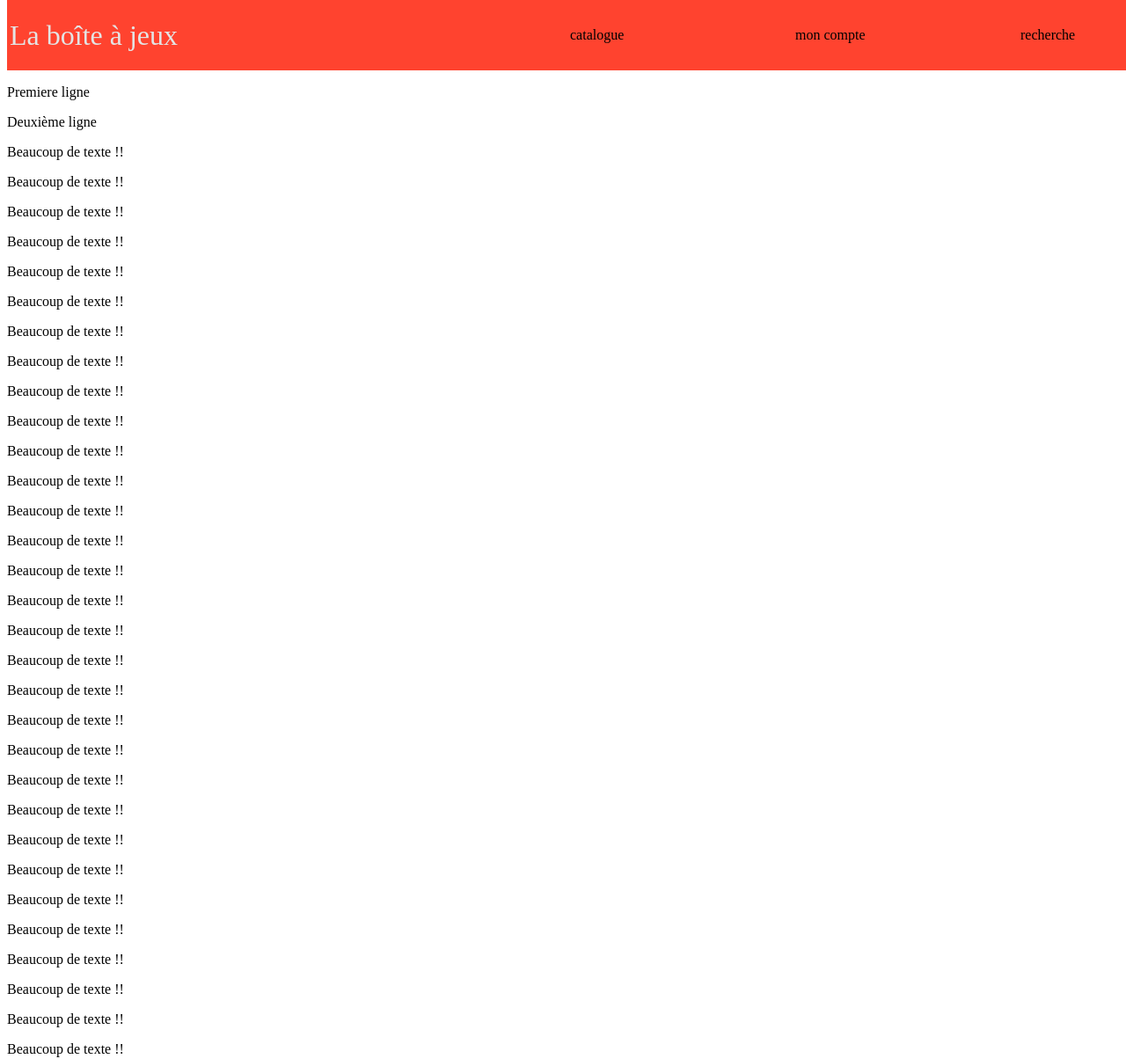
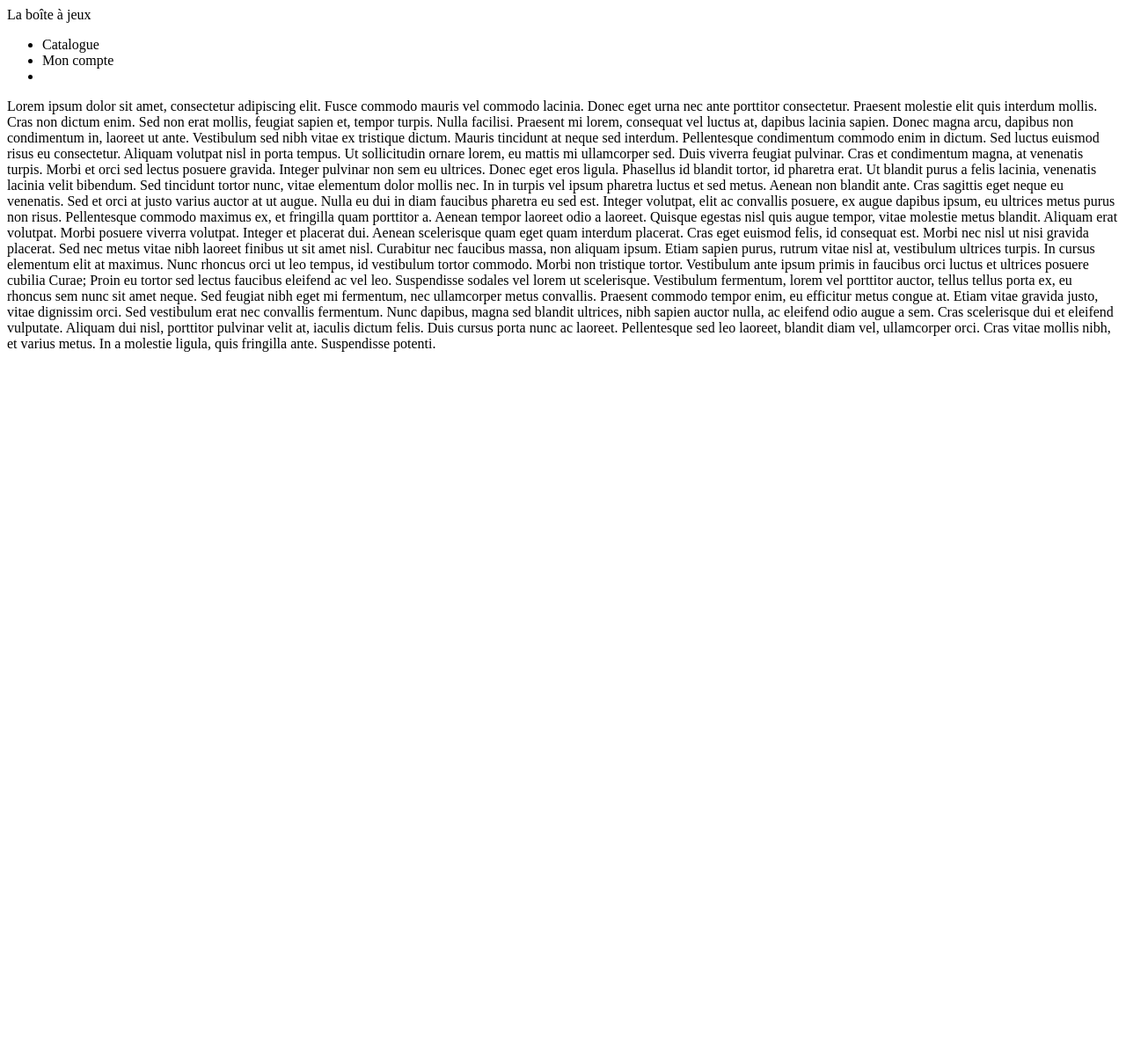
Before and after one commit to valentinp72/l2-projetWebD, a PHP site: page / in a window 1280 px wide. Shown: the top 1204 px of the page at 88% size. After the commit the page ends 400 px from the top, so only its background shows below. Run offline with PHP 8.4, Linux system fonts and the light colour scheme; some web fonts are replaced.

Commit message:
Font icônes + menu

```diff
--- a/index.html
+++ b/index.html
@@ -9,106 +9,31 @@
 	</head>
 
 	<body>
-		<table id= "headerBar">
 
-			<tr>
+		<header>
 
-				<td width="50%"><a id="logo" href="index.html">La boîte à jeux</a></td>
-				<td width="20%"> <a href="catalogue.html">catalogue</a></td>
-				<td width="20%">mon compte</td>
-				<td>recherche</td>
+			<div id="titreMenu">
+				<a href="index.html">La boîte à jeux</a>
+			</div>
 
-			</tr>
+			<ul id="menu">
+				<li><a href="catalogue.php">Catalogue</a></li>
+				<li><a href="compte.php">Mon compte</a></li>
+				<li><a href="recherche.php"><span class="flaticon-magnifying-glass"></span></a></li>
 
-		</table>
-		<br>
-		<br>
-		<br>
-		<br>
+			</ul>
 
-		<p> Premiere ligne </p>
-		<p> Deuxième ligne </p>
-		<p> Beaucoup de texte !! </p>
-		<p> Beaucoup de texte !! </p>
-		<p> Beaucoup de texte !! </p>
-		<p> Beaucoup de texte !! </p>
-		<p> Beaucoup de texte !! </p>
-		<p> Beaucoup de texte !! </p>
-		<p> Beaucoup de texte !! </p>
-		<p> Beaucoup de texte !! </p>
-		<p> Beaucoup de texte !! </p>
-		<p> Beaucoup de texte !! </p>
-		<p> Beaucoup de texte !! </p>
-		<p> Beaucoup de texte !! </p>
-		<p> Beaucoup de texte !! </p>
-		<p> Beaucoup de texte !! </p>
-		<p> Beaucoup de texte !! </p>
-		<p> Beaucoup de texte !! </p>
-		<p> Beaucoup de texte !! </p>
-		<p> Beaucoup de texte !! </p>
-		<p> Beaucoup de texte !! </p>
-		<p> Beaucoup de texte !! </p>
-		<p> Beaucoup de texte !! </p>
-		<p> Beaucoup de texte !! </p>
-		<p> Beaucoup de texte !! </p>
-		<p> Beaucoup de texte !! </p>
-		<p> Beaucoup de texte !! </p>
-		<p> Beaucoup de texte !! </p>
-		<p> Beaucoup de texte !! </p>
-		<p> Beaucoup de texte !! </p>
-		<p> Beaucoup de texte !! </p>
-		<p> Beaucoup de texte !! </p>
-		<p> Beaucoup de texte !! </p>
-		<p> Beaucoup de texte !! </p>
-		<p> Beaucoup de texte !! </p>
-		<p> Beaucoup de texte !! </p>
-		<p> Beaucoup de texte !! </p>
-		<p> Beaucoup de texte !! </p>
-		<p> Beaucoup de texte !! </p>
-		<p> Beaucoup de texte !! </p>
-		<p> Beaucoup de texte !! </p>
-		<p> Beaucoup de texte !! </p>
-		<p> Beaucoup de texte !! </p>
-		<p> Beaucoup de texte !! </p>
-		<p> Beaucoup de texte !! </p>
-		<p> Beaucoup de texte !! </p>
-		<p> Beaucoup de texte !! </p>
-		<p> Beaucoup de texte !! </p>
-		<p> Beaucoup de texte !! </p>
-		<p> Beaucoup de texte !! </p>
-		<p> Beaucoup de texte !! </p>
-		<p> Beaucoup de texte !! </p>
-		<p> Beaucoup de texte !! </p>
-		<p> Beaucoup de texte !! </p>
-		<p> Beaucoup de texte !! </p>
-		<p> Beaucoup de texte !! </p>
-		<p> Beaucoup de texte !! </p>
-		<p> Beaucoup de texte !! </p>
-		<p> Beaucoup de texte !! </p>
-		<p> Beaucoup de texte !! </p>
-		<p> Beaucoup de texte !! </p>
-		<p> Beaucoup de texte !! </p>
-		<p> Beaucoup de texte !! </p>
-		<p> Beaucoup de texte !! </p>
-		<p> Beaucoup de texte !! </p>
-		<p> Beaucoup de texte !! </p>
-		<p> Beaucoup de texte !! </p>
-		<p> Beaucoup de texte !! </p>
-		<p> Beaucoup de texte !! </p>
-		<p> Beaucoup de texte !! </p>
-		<p> Beaucoup de texte !! </p>
-		<p> Beaucoup de texte !! </p>
-		<p> Beaucoup de texte !! </p>
-		<p> Beaucoup de texte !! </p>
-		<p> Beaucoup de texte !! </p>
-		<p> Beaucoup de texte !! </p>
-		<p> Beaucoup de texte !! </p>
-		<p> Beaucoup de texte !! </p>
-		<p> Beaucoup de texte !! </p>
-		<p> Beaucoup de texte !! </p>
-		<p> Beaucoup de texte !! </p>
-		<p> Beaucoup de texte !! </p>
-		<p> Beaucoup de texte !! </p>
+		<header>
+
+		<p> Lorem ipsum dolor sit amet, consectetur adipiscing elit. Fusce commodo mauris vel commodo lacinia. Donec eget urna nec ante porttitor consectetur. Praesent molestie elit quis interdum mollis. Cras non dictum enim. Sed non erat mollis, feugiat sapien et, tempor turpis. Nulla facilisi. Praesent mi lorem, consequat vel luctus at, dapibus lacinia sapien. Donec magna arcu, dapibus non condimentum in, laoreet ut ante.
+
+		Vestibulum sed nibh vitae ex tristique dictum. Mauris tincidunt at neque sed interdum. Pellentesque condimentum commodo enim in dictum. Sed luctus euismod risus eu consectetur. Aliquam volutpat nisl in porta tempus. Ut sollicitudin ornare lorem, eu mattis mi ullamcorper sed. Duis viverra feugiat pulvinar. Cras et condimentum magna, at venenatis turpis. Morbi et orci sed lectus posuere gravida. Integer pulvinar non sem eu ultrices. Donec eget eros ligula. Phasellus id blandit tortor, id pharetra erat. Ut blandit purus a felis lacinia, venenatis lacinia velit bibendum. Sed tincidunt tortor nunc, vitae elementum dolor mollis nec.
+
+		In in turpis vel ipsum pharetra luctus et sed metus. Aenean non blandit ante. Cras sagittis eget neque eu venenatis. Sed et orci at justo varius auctor at ut augue. Nulla eu dui in diam faucibus pharetra eu sed est. Integer volutpat, elit ac convallis posuere, ex augue dapibus ipsum, eu ultrices metus purus non risus. Pellentesque commodo maximus ex, et fringilla quam porttitor a. Aenean tempor laoreet odio a laoreet. Quisque egestas nisl quis augue tempor, vitae molestie metus blandit. Aliquam erat volutpat. Morbi posuere viverra volutpat. Integer et placerat dui. Aenean scelerisque quam eget quam interdum placerat. Cras eget euismod felis, id consequat est. Morbi nec nisl ut nisi gravida placerat.
+
+		Sed nec metus vitae nibh laoreet finibus ut sit amet nisl. Curabitur nec faucibus massa, non aliquam ipsum. Etiam sapien purus, rutrum vitae nisl at, vestibulum ultrices turpis. In cursus elementum elit at maximus. Nunc rhoncus orci ut leo tempus, id vestibulum tortor commodo. Morbi non tristique tortor. Vestibulum ante ipsum primis in faucibus orci luctus et ultrices posuere cubilia Curae; Proin eu tortor sed lectus faucibus eleifend ac vel leo. Suspendisse sodales vel lorem ut scelerisque. Vestibulum fermentum, lorem vel porttitor auctor, tellus tellus porta ex, eu rhoncus sem nunc sit amet neque. Sed feugiat nibh eget mi fermentum, nec ullamcorper metus convallis. Praesent commodo tempor enim, eu efficitur metus congue at. Etiam vitae gravida justo, vitae dignissim orci.
+
+		Sed vestibulum erat nec convallis fermentum. Nunc dapibus, magna sed blandit ultrices, nibh sapien auctor nulla, ac eleifend odio augue a sem. Cras scelerisque dui et eleifend vulputate. Aliquam dui nisl, porttitor pulvinar velit at, iaculis dictum felis. Duis cursus porta nunc ac laoreet. Pellentesque sed leo laoreet, blandit diam vel, ullamcorper orci. Cras vitae mollis nibh, et varius metus. In a molestie ligula, quis fringilla ante. Suspendisse potenti. </p>
 
 
 
--- a/style.css
+++ b/style.css
@@ -1,3 +1,37 @@
+/* POLICE POUR LES ICONES */
+@font-face {
+  font-family: "Flaticon";
+  src: url("/media/font/Flaticon.eot");
+  src: url("/media/font/Flaticon.woff") format("woff"),
+       url("/media/font/Flaticon.ttf") format("truetype"),
+       url("/media/font/Flaticon.svg#Flaticon") format("svg");
+  font-weight: normal;
+  font-style: normal;
+}
+
+
+.flaticon-back:before {
+	content: "\f100";
+}
+.flaticon-error:before {
+	content: "\f101";
+}
+.flaticon-heart:before {
+	content: "\f102";
+}
+.flaticon-house:before {
+	content: "\f103";
+}
+.flaticon-magnifying-glass:before {
+	content: "\f104";
+}
+.flaticon-next:before {
+	content: "\f105";
+}
+.flaticon-success:before {
+	content: "\f106";
+}
+
 
 /* style de la barre horizontal */
 #headerBar
```
Also changed, not shown: media/font/Flaticon.ttf (added), media/font/Flaticon.woff (added), 2 other files.
